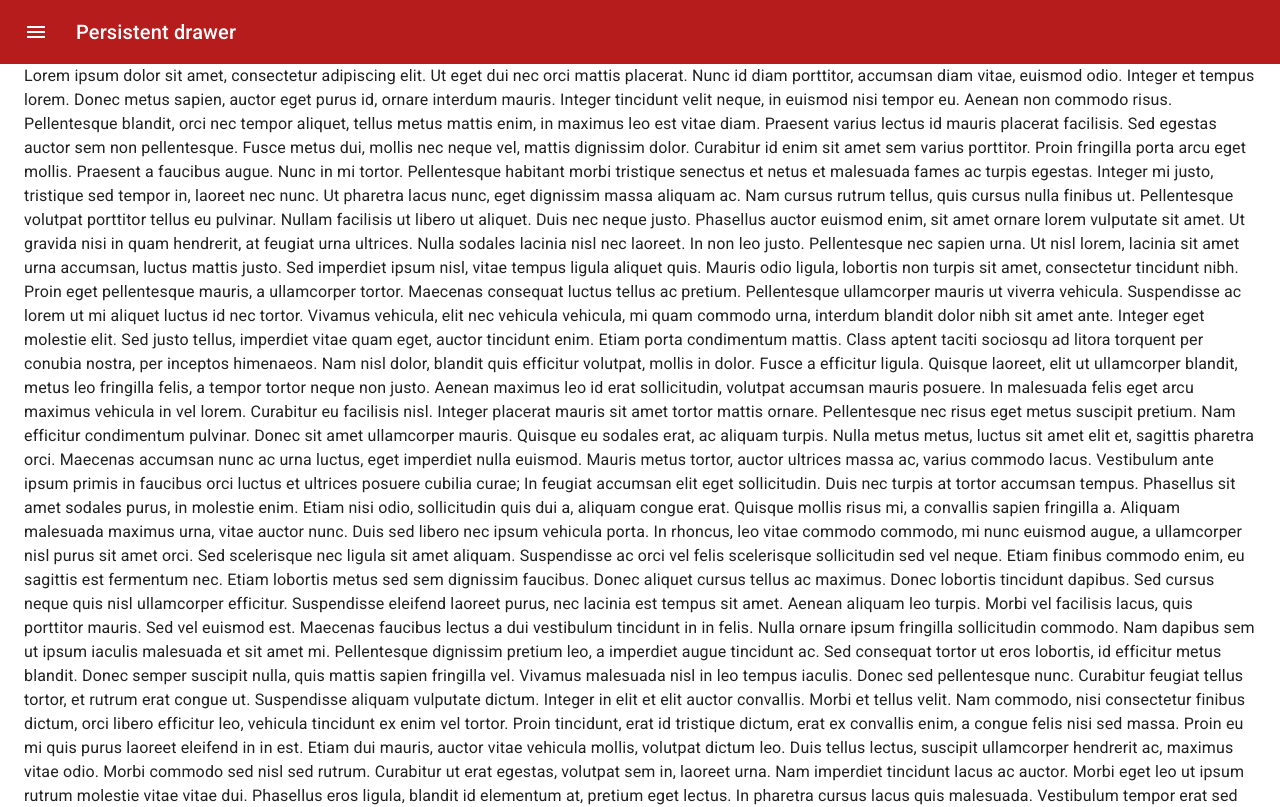
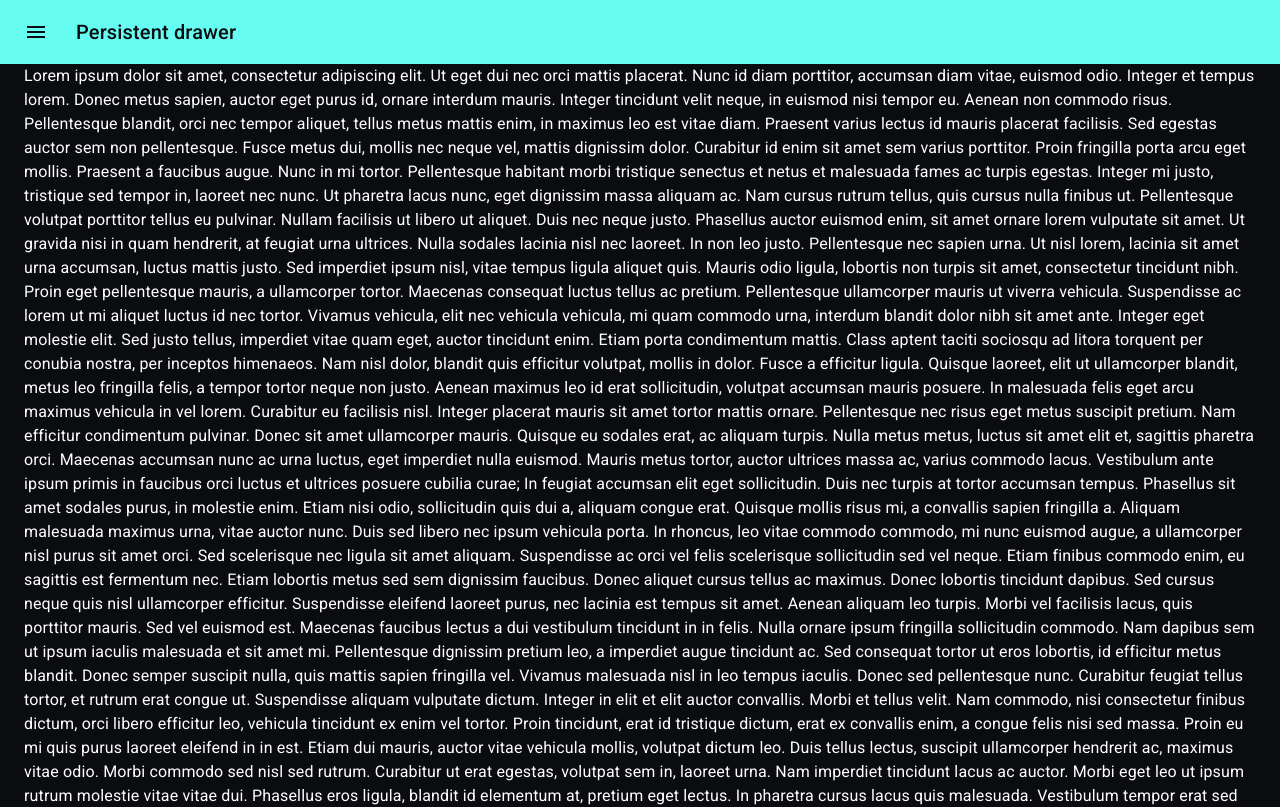
Before and after one commit to muskanvaswan/next-material-ui, a Next.js app: page / in a window 1280 px wide. Shown: the top 807 px of the page. Built offline with nearby package versions, Linux system fonts and the light colour scheme.

Commit message:
making blue theme in theme.js

```diff
--- a/src/Theme.js
+++ b/src/Theme.js
@@ -2,28 +2,37 @@ import { createMuiTheme } from '@material-ui/core/styles';
 import grey from '@material-ui/core/colors/grey';
 import red from '@material-ui/core/colors/red';
 
-let colorOne = red[900]
-let colorTwo = grey[900]
-let bg = 'rgba(255, 255, 255, 1)'
+let colorOne = '#66FCF1'
+let colorTwo = '#fff'
+let colorThree = '#1F2833'
+let colorFour = '#45A29E'
+let bg = '#0B0C10'
+let paper = 'rgba(#1c2136, 1)'
 
 const theme = createMuiTheme({
   palette: {
     background: {
-      paper: colorOne,
+      paper: colorThree,
       default: bg,
     },
     type: 'dark',
     text:{
       primary: colorTwo,
+
+    },
+    typography: {
+      h1: colorOne,
+      subtitle1: colorThree,
     },
 
     primary: {
       main: colorOne,
-      contrastText: 'white',
+      contrastText: bg,
     },
     secondary: {
-      main: colorTwo,
+      main: colorFour,
     },
+
   },
 });
 
```
